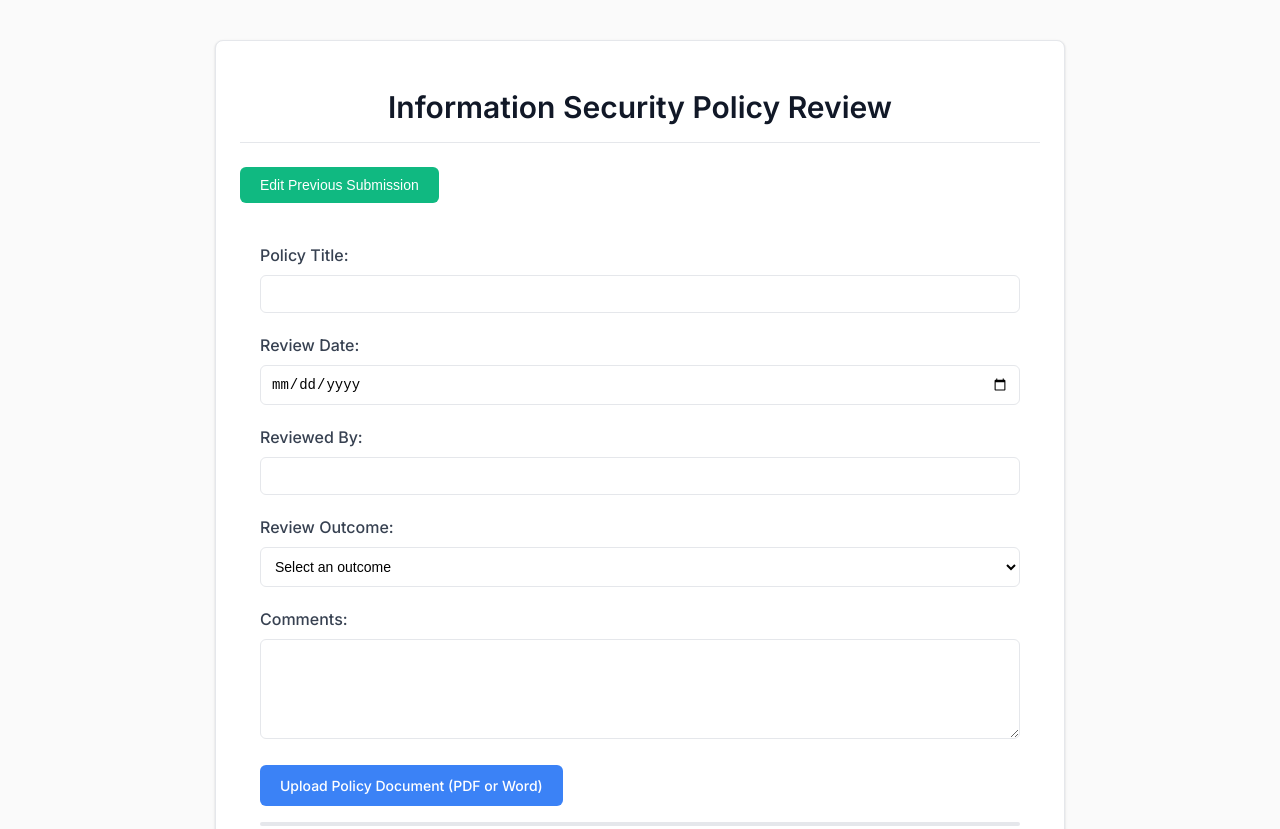
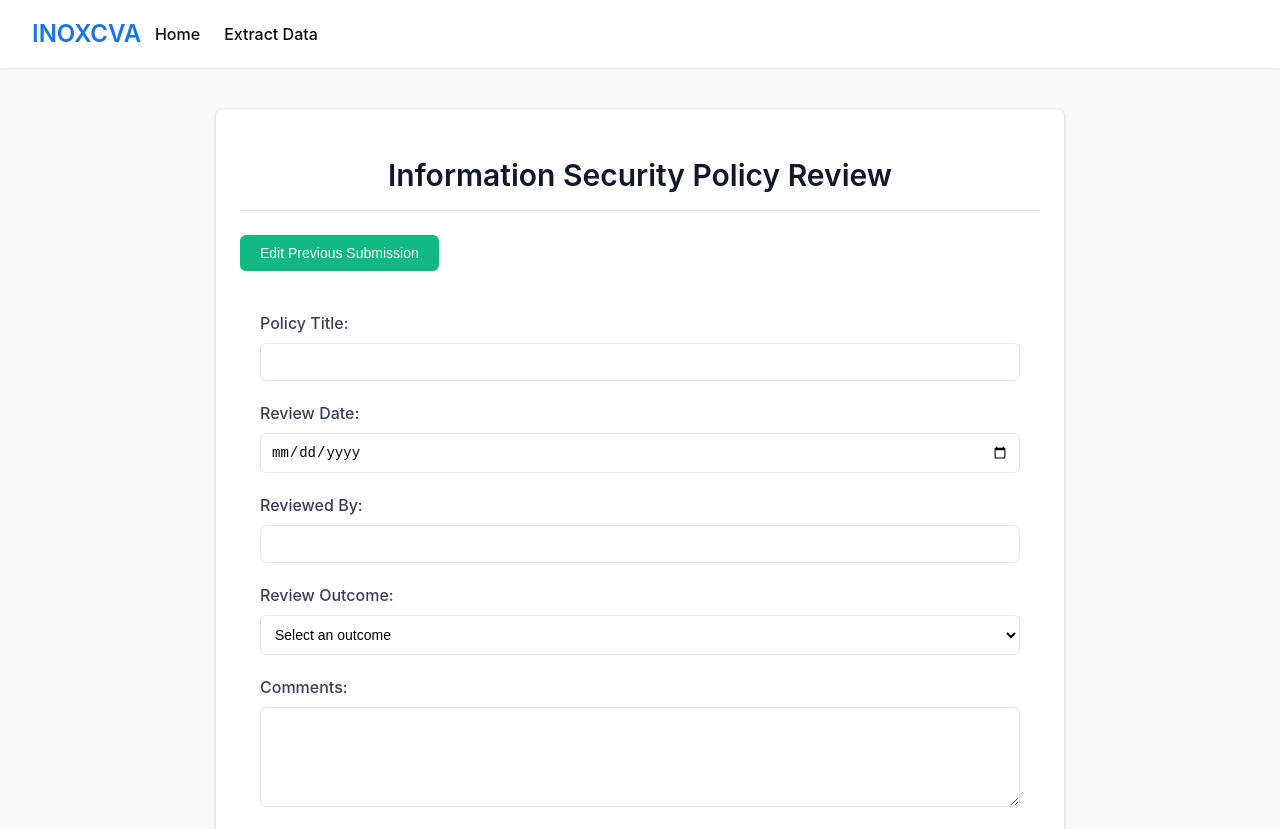
Before and after one commit to Maharshi-24/Compliance-Forms, a plain HTML site: page frontend/forms/form1.html in a window 1280 px wide. Shown: the top 829 px of the page. Drawn offline with Linux system fonts and the light colour scheme; sample sign-in values are in the browser's storage.

Commit message:
Added Nav bar in all the tabs.

```diff
--- a/frontend/css/forms.css
+++ b/frontend/css/forms.css
@@ -5,6 +5,49 @@ body {
   padding: 0;
   background-color: #fafafa;
   color: #0a0a0a;
+}
+
+/* Navbar Styles */
+.navbar {
+  background-color: #ffffff;
+  color: #0a0a0a;
+  padding: 1rem 2rem;
+  display: flex;
+  align-items: center;
+  box-shadow: 0 1px 3px rgba(0, 0, 0, 0.1);
+  position: sticky;
+  top: 0;
+  z-index: 1000;
+}
+
+.navbar-brand {
+  font-size: 1.5rem;
+  font-weight: 600;
+  color: #1a73e8;
+  transition: transform 0.2s ease;
+  width: 50px;
+}
+
+.navbar-brand:hover {
+  transform: scale(1.05);
+}
+
+.navbar-links {
+  display: flex;
+  gap: 1.5rem;
+  width: 200px;
+  margin-left: 6%;
+}
+
+.nav-link {
+  color: #0a0a0a;
+  text-decoration: none;
+  font-weight: 500;
+  transition: color 0.2s ease;
+}
+
+.nav-link:hover {
+  color: #1a73e8;
 }
 
 .container {
--- a/frontend/css/index.css
+++ b/frontend/css/index.css
@@ -1,6 +1,7 @@
 /* General Styles */
 body {
   font-family: 'Inter', -apple-system, BlinkMacSystemFont, 'Segoe UI', Roboto, Oxygen, Ubuntu, Cantarell, 'Open Sans', 'Helvetica Neue', sans-serif;
+  line-height: 1.5;
   background-color: #fafafa;
   margin: 0;
   padding: 0;
--- a/frontend/forms/form1.html
+++ b/frontend/forms/form1.html
@@ -5,9 +5,17 @@
     <meta name="viewport" content="width=device-width, initial-scale=1.0">
     <title>Information Security Policy Review</title>
     <link rel="stylesheet" type="text/css" href="../css/forms.css">
-    <link href="https://fonts.googleapis.com/css2?family=Inter:wght@400;500;600&display=swap" rel="stylesheet">
+    <link rel="stylesheet" href="https://cdnjs.cloudflare.com/ajax/libs/font-awesome/6.0.0-beta3/css/all.min.css">
 </head>
 <body>
+<nav class="navbar">
+    <div class="navbar-brand">INOXCVA</div>
+    <div class="navbar-links">
+        <a href="/" class="nav-link">Home</a>
+        <a href="/extract-data.html" class="nav-link">Extract Data</a>
+    </div>
+</nav>
+
 <div class="container">
     <h1>Information Security Policy Review</h1>
     <button id="editButton">Edit Previous Submission</button>
```
Also changed, not shown: frontend/forms/form10.html (+9 -1 lines), frontend/forms/form11.html (+9 -1 lines), frontend/forms/form12.html (+9 -1 lines), frontend/forms/form13.html (+9 -1 lines), frontend/forms/form14.html (+9 -1 lines), frontend/forms/form2.html (+9 -1 lines), frontend/forms/form3.html (+9 -1 lines), frontend/forms/form4.html (+9 -1 lines), frontend/forms/form5.html (+9 -1 lines), frontend/forms/form6.html (+9 -1 lines), frontend/forms/form7.html (+9 -1 lines), frontend/forms/form8.html (+9 -1 lines), frontend/forms/form9.html (+9 -1 lines).
